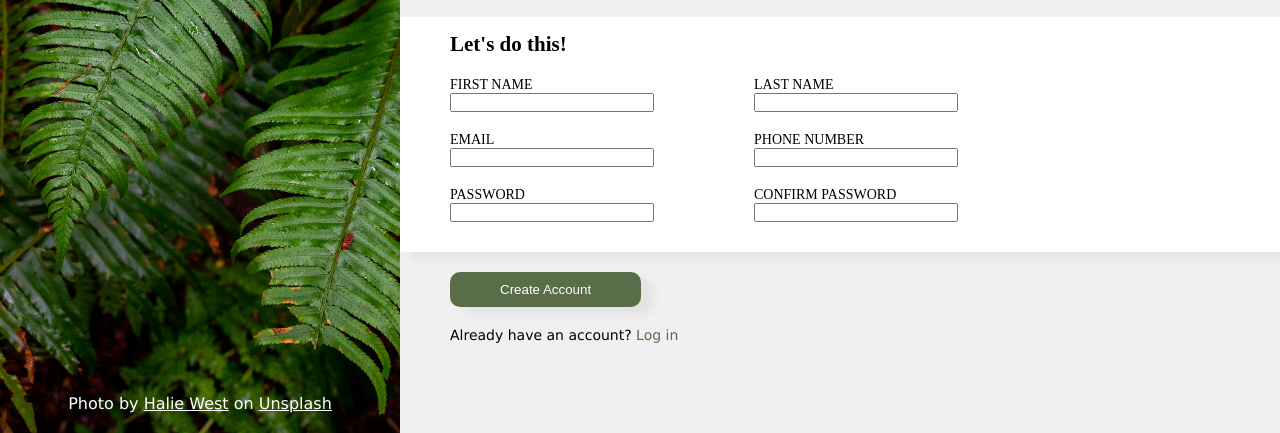
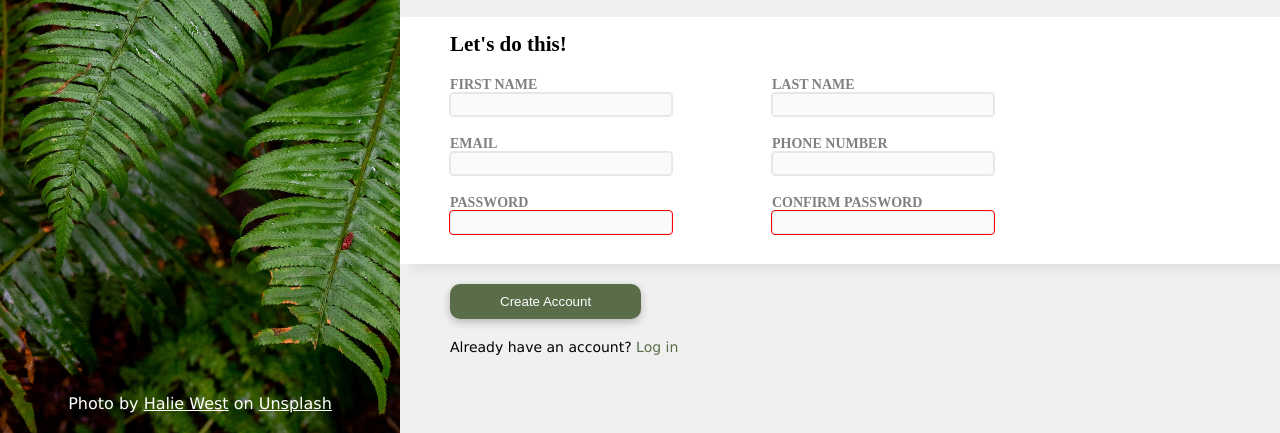
Before and after one commit to jjimenezg93/odin-signup-form, a plain HTML site: page index.html in a window 1280 px wide. Shown: the part 367-800 px from the top of the page. Drawn offline with Linux system fonts and the light colour scheme; a web font is replaced by a local one.

Commit message:
Finalize styles for inputs and button

```diff
--- a/index.html
+++ b/index.html
@@ -33,7 +33,9 @@
           this in your life to help you realize your deepest dreams. Sign up
           <i>now</i> to get started.
         </span>
-        <span><p>You <i>know</i> you want to.</p></span>
+        <span
+          ><p>You <i>know</i> you want to.</p></span
+        >
       </section>
       <section id="form-content">
         <h1>Let's do this!</h1>
@@ -44,7 +46,7 @@
             <label for="email">Email</label>
             <input type="email" id="email" name="email" />
             <label for="password">Password</label>
-            <input type="password" id="password" name="password" />
+            <input type="password" id="password" name="password" required />
           </section>
           <section id="form-content-right">
             <label for="last_name">Last Name</label>
@@ -53,9 +55,10 @@
             <input type="text" id="phone_number" name="phone_number" />
             <label for="confirm_password">Confirm password</label>
             <input
-              type="text"
+              type="password"
               id="confirm_password"
               name="confirm_password"
+              required
             />
           </section>
         </section>
--- a/style.css
+++ b/style.css
@@ -146,7 +146,17 @@ button {
   border-radius: 10px;
 
   border: none;
-  box-shadow: 12px 7px 9px 0px rgba(107, 107, 107, 0.1);
+  box-shadow: rgba(0, 0, 0, 0.24) 0px 3px 8px;
+}
+
+button:hover, button:focus {
+  background-color: #698155;
+  cursor: pointer;
+}
+
+button:active {
+  background-color: #435236;
+  cursor: pointer;
 }
 
 #form-footer a {
@@ -154,6 +164,32 @@ button {
   color: #596d48;
 }
 
+label {
+  color: grey;
+  font-weight: 600;
+}
+
 input {
   width: 200px;
+
+  background-color: rgb(250, 250, 250);
+  border-color: #e5e7eb;
+  border-width: 1px;
+  border-radius: 3px;
+  border-style: none;
+  border: 1px solid #e5e7eb;
+  outline: 1px solid #e5e7eb;
+
+  padding: 3px 10px;
+
+  box-shadow: none;
 }
+
+input:invalid {
+  outline-color: red;
+}
+
+input:focus {
+  outline-color: blue;
+  box-shadow: rgba(0, 0, 0, 0.24) 0px 3px 8px;
+}
```
